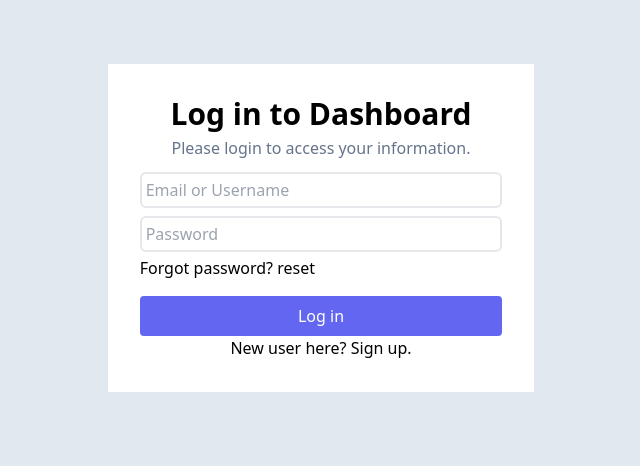
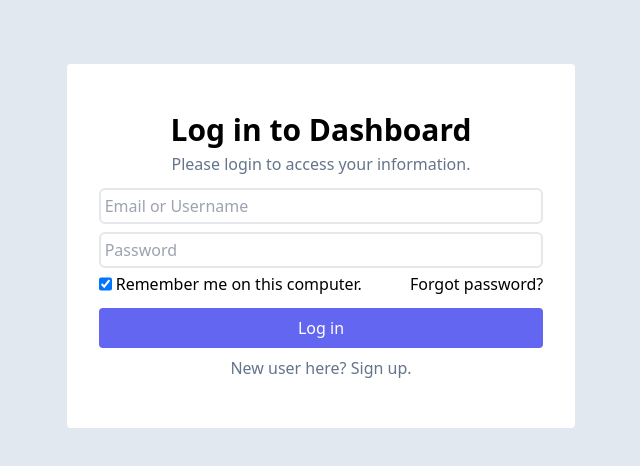
Before and after one commit to hariacharya80/todoapp, a React (Vite) app: page /auth/login in a window 1280 px wide. Shown: the top 466 px of the page, without its empty margins (319-959 px from the left). Built offline with nearby package versions, Linux system fonts and the light colour scheme.

Commit message:
😇: login page + functionality

```diff
--- a/index.html
+++ b/index.html
@@ -8,6 +8,7 @@
   </head>
   <body>
     <main></main>
+    <section id="dialog"></section>
     <script type="module" src="/src/main.tsx"></script>
   </body>
 </html>
--- a/package.json
+++ b/package.json
@@ -12,6 +12,7 @@
   "dependencies": {
     "react": "^18.2.0",
     "react-dom": "^18.2.0",
+    "react-hot-toast": "^2.4.1",
     "react-router-dom": "^6.18.0"
   },
   "devDependencies": {
--- a/src/App.tsx
+++ b/src/App.tsx
@@ -8,27 +8,35 @@ import { AuthContext } from "./hooks/AuthProvider";
 import AlreadySignedIn from "./pages/messages/AlreadySignedIn";
 import Dashboard from "./pages/Secure/Dashboard";
 import NotFound from "./pages/messages/NotFound";
+import LoginRequired from "./pages/messages/LoginRequired";
+import { Toaster } from "react-hot-toast";
 
 function App() {
   const { user } = useContext(AuthContext);
+  // console.log("The user signin status in App.tsx is: " + user.signedIn);
   return (
     <BrowserRouter>
+      <Toaster />
       <Routes>
         <Route path="/" element={<Home />} />
-        {!user.signedIn ? (
-          <>
-            <Route path="/auth/login" element={<Login />} />
-            <Route path="/auth/signup" element={<Signup />} />
-            <Route path="/auth/reset" element={<Reset />} />
-          </>
-        ) : (
-          <>
-            <Route path="/auth/login" element={<AlreadySignedIn />} />
-            <Route path="/auth/signup" element={<AlreadySignedIn />} />
-            <Route path="/auth/reset" element={<AlreadySignedIn />} />
-          </>
-        )}
-        <Route path="/dashboard" element={<Dashboard />} />
+
+        <Route
+          path="/auth/login"
+          element={user.signedIn ? <AlreadySignedIn /> : <Login />}
+        />
+        <Route
+          path="/auth/signup"
+          element={user.signedIn ? <AlreadySignedIn /> : <Signup />}
+        />
+        <Route
+          path="/auth/reset"
+          element={user.signedIn ? <AlreadySignedIn /> : <Reset />}
+        />
+
+        <Route
+          path="/dashboard"
+          element={user.signedIn ? <Dashboard /> : <LoginRequired />}
+        />
         <Route path="*" element={<NotFound />} />
       </Routes>
     </BrowserRouter>
--- a/src/components/LoadingDialog.tsx
+++ b/src/components/LoadingDialog.tsx
@@ -1,5 +1,12 @@
 function LoadingDialog() {
-  return <div>LoadingDialog</div>;
+  return (
+    <section className="absolute z-50 bg-slate-300 w-screen h-screen flex justify-center items-center">
+      <div className="flex flex-col items-center gap-2">
+        <div className="w-10 h-10 border-2 rounded-full animate-spin border-rose-500 border-t-blue-400"></div>
+        <span>Loading, please wait</span>
+      </div>
+    </section>
+  );
 }
 
 export default LoadingDialog;
--- a/src/pages/Auth/Login.tsx
+++ b/src/pages/Auth/Login.tsx
@@ -1,41 +1,204 @@
-import { useState } from "react";
+import { useContext, useEffect, useState } from "react";
+import ReactDOM from "react-dom";
+import LoadingDialog from "../../components/LoadingDialog";
+import { AuthContext } from "../../hooks/AuthProvider";
+import { useNavigate } from "react-router-dom";
 
 function Login() {
-  const [wrongPasswordCount] = useState(3);
+  const [username, setUsername] = useState("");
+  const [password, setPassword] = useState("");
+  const [loading, setLoading] = useState(true);
+  const [longCookie, setLongCookie] = useState(true);
+  const [emailValidation, setEmailValidation] = useState({
+    err: false,
+    msg: "",
+  });
+
+  const [passwordValidation, setPasswordValidation] = useState({
+    err: false,
+    msg: "",
+  });
+
+  const validateLoginInformation = async () => {
+    if (!username) {
+      return setEmailValidation({
+        err: true,
+        msg: "Email address is required.",
+      });
+    }
+    if (
+      !username
+        .toLowerCase()
+        .match(
+          /^(([^<>()[\]\\.,;:\s@"]+(\.[^<>()[\]\\.,;:\s@"]+)*)|.(".+"))@((\[[0-9]{1,3}\.[0-9]{1,3}\.[0-9]{1,3}\.[0-9]{1,3}\])|(([a-zA-Z\-0-9]+\.)+[a-zA-Z]{2,}))$/
+        )
+    ) {
+      return setEmailValidation({
+        err: true,
+        msg: "Please provide a valid email address.",
+      });
+    }
+    //email was validated successfully, reset the err msg
+    setEmailValidation({
+      err: false,
+      msg: "",
+    });
+
+    //now validate the password
+    if (!password) {
+      return setPasswordValidation({
+        err: true,
+        msg: "Password is required.",
+      });
+    }
+    if (password.length < 8) {
+      return setPasswordValidation({
+        err: true,
+        msg: "Password must be at least 8 characters long.",
+      });
+    }
+
+    //password was validated successfully, reset the err msg
+    setPasswordValidation({ err: false, msg: "" });
+
+    //now start the login process.
+    await loginHandler();
+    return;
+  };
+
+  const navigate = useNavigate();
+  const { login } = useContext(AuthContext);
+
+  // Effect for smooth transition wile the page renders and requests are made to the server.
+  useEffect(() => {
+    document.title = "Login | MyTodoApp";
+    if (!loading) return;
+    const loadingTimer = setTimeout(() => {
+      setLoading(false);
+    }, 500);
+    return () => {
+      clearTimeout(loadingTimer);
+    };
+  }, [loading]);
+
+  const loginHandler = async () => {
+    setLoading(true);
+    const loginOk = await login(username, password);
+    setLoading(false);
+    if (loginOk) {
+      return navigate("/dashboard");
+    } else {
+      return;
+    }
+  };
+
+  useEffect(() => {
+    setEmailValidation({
+      err: false,
+      msg: "",
+    });
+    setPasswordValidation({
+      err: false,
+      msg: "",
+    });
+  }, [username, password]);
   return (
+    <>
+      {loading &&
+        ReactDOM.createPortal(
+          <LoadingDialog />,
+          document.getElementById("dialog") as HTMLElement
+        )}
       <section className="bg-slate-200 h-screen w-screen absolute top-0 left-0 flex justify-center">
-      <div className="p-8 bg-white h-fit mt-16 text-center py-8 w-1/3 min-w-fit">
+        <form
+          onSubmit={(e) => {
+            e.preventDefault();
+            validateLoginInformation();
+          }}
+          className="p-8 rounded bg-white h-fit mt-16 text-center py-12 w-1/3 min-w-fit"
+        >
           <h1 className="font-bold text-3xl">Log in to Dashboard</h1>
           <p className="text-slate-500 mt-1">
             Please login to access your information.
           </p>
           <input
             type="text"
+            value={username}
+            onChange={(e) => setUsername(e.target.value)}
             placeholder="Email or Username"
-          className="border-2 p-1 rounded-md w-full mt-3"
+            className={
+              emailValidation.err
+                ? "border-2 border-rose-500 p-1 rounded-md w-full mt-3"
+                : "border-2 p-1 rounded-md w-full mt-3"
+            }
           />
-        <fieldset className="flex flex-col mt-2  gap-2">
-          <input
-            type="password"
-            placeholder="Password"
-            className="border-2 p-1 rounded-md w-full -mb-1"
-          />
-          {wrongPasswordCount > 1 && (
-            <div className="text-left">
-              <span>
-                Forgot password? <a href="/auth/reset">reset</a>
+          {emailValidation.err && (
+            <div className="w-full text-left">
+              <span className="text-rose-500 text-sm">
+                {emailValidation.msg}
               </span>
             </div>
           )}
+          <fieldset className="flex flex-col mt-2  gap-2">
+            <input
+              value={password}
+              onChange={(e) => setPassword(e.target.value)}
+              type="password"
+              placeholder="Password"
+              className={
+                passwordValidation.err
+                  ? "border-2 border-rose-500 p-1 rounded-md w-full -mb-1"
+                  : "border-2 p-1 rounded-md w-full -mb-1"
+              }
+            />
+            {passwordValidation.err && (
+              <div className="w-full text-left">
+                <span className="text-rose-500 text-sm">
+                  {passwordValidation.msg}
+                </span>
+              </div>
+            )}
+
+            <div className="flex justify-between gap-12">
+              <span className="select-none cursor-pointer flex gap-1 mb-2">
+                <input
+                  type="checkbox"
+                  name="keep-login"
+                  checked={longCookie}
+                  onChange={(e) => setLongCookie(e.target.checked)}
+                  id="keep-login"
+                />
+                <label htmlFor="keep-login">
+                  Remember me on this computer.
+                </label>
+              </span>
+              <a
+                href="/auth/reset"
+                className="cursor-pointer hover:text-slate-600 transition-colors duration-300"
+              >
+                Forgot password?
+              </a>
+            </div>
           </fieldset>
-        <button className="w-full mt-4  bg-indigo-500 hover:bg-indigo-800 transition-colors duration-300 text-white py-2 rounded">
+          <button
+            // onClick={loginHandler}
+            type="submit"
+            className="w-full mt-1  bg-indigo-500 hover:bg-indigo-800 transition-colors duration-300 text-white py-2 rounded"
+          >
             Log in
           </button>
-        <span className="mt-3">
-          New user here? <a href="/auth/signup">Sign up.</a>
-        </span>
-      </div>
+          <p className="mt-2 text-slate-500">
+            New user here?{" "}
+            <a
+              href="/auth/signup"
+              className="cursor-pointer hover:text-slate-800 transition-colors duration-300"
+            >
+              Sign up.
+            </a>
+          </p>
+        </form>
       </section>
+    </>
   );
 }
 
--- a/src/pages/Secure/Dashboard.tsx
+++ b/src/pages/Secure/Dashboard.tsx
@@ -1,5 +1,15 @@
+import { useContext } from "react";
+import { AuthContext } from "../../hooks/AuthProvider";
+
 function Dashboard() {
-  return <div>Dashboard</div>;
+  const { logout } = useContext(AuthContext);
+  return (
+    <div>
+      {" "}
+      Dashboard
+      <button onClick={() => logout()}>logout</button>
+    </div>
+  );
 }
 
 export default Dashboard;
--- /dev/null
+++ b/src/pages/messages/LoginRequired.tsx
@@ -0,0 +1,37 @@
+import { useEffect, useState } from "react";
+import { useNavigate } from "react-router-dom";
+
+function LoginRequired() {
+  const [count, setCount] = useState(5);
+  const navigate = useNavigate();
+  useEffect(() => {
+    const countInterval = setInterval(() => {
+      setCount((prev) => prev - 1);
+    }, 1000);
+    return () => clearInterval(countInterval);
+  }, []);
+  useEffect(() => {
+    if (count === 0) {
+      return navigate("/auth/login");
+    }
+  }, [count, navigate]);
+  return (
+    <section className="w-screen h-screen bg-slate-200 flex justify-center">
+      <div className="bg-white h-fit mt-12 p-12 rounded flex flex-col text-center w-1/3 min-w-[400px] gap-1">
+        <h1 className="font-bold text-3xl">Login Required</h1>
+        <p className="text-slate-600">You must sign in to view this page.</p>
+        <button
+          onClick={() => navigate("/auth/login")}
+          className="bg-indigo-500 text-white py-1 rounded-xl my-4 hover:bg-indigo-800 cursor-pointer transition-colors duration-300 "
+        >
+          Go to Login
+        </button>
+        <span className="text-slate-400">
+          Redirecting you to login in {count} seconds.
+        </span>
+      </div>
+    </section>
+  );
+}
+
+export default LoginRequired;
```
Also changed, not shown: src/hooks/AuthProvider.tsx (+60 -14 lines), 2 other files (tests, documents, lock files or other folders). Lines whose indentation alone changed are shown as unchanged.
